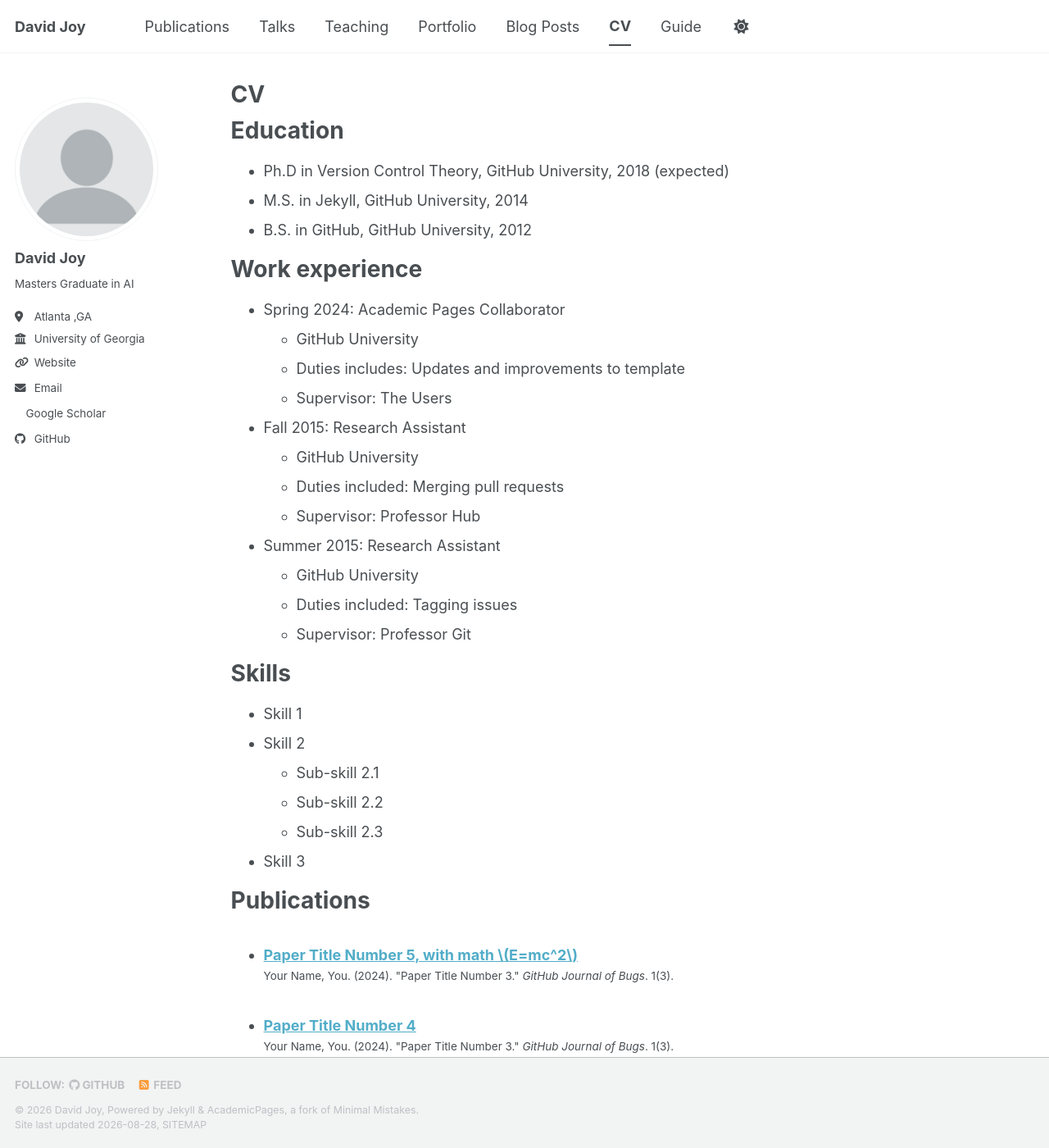
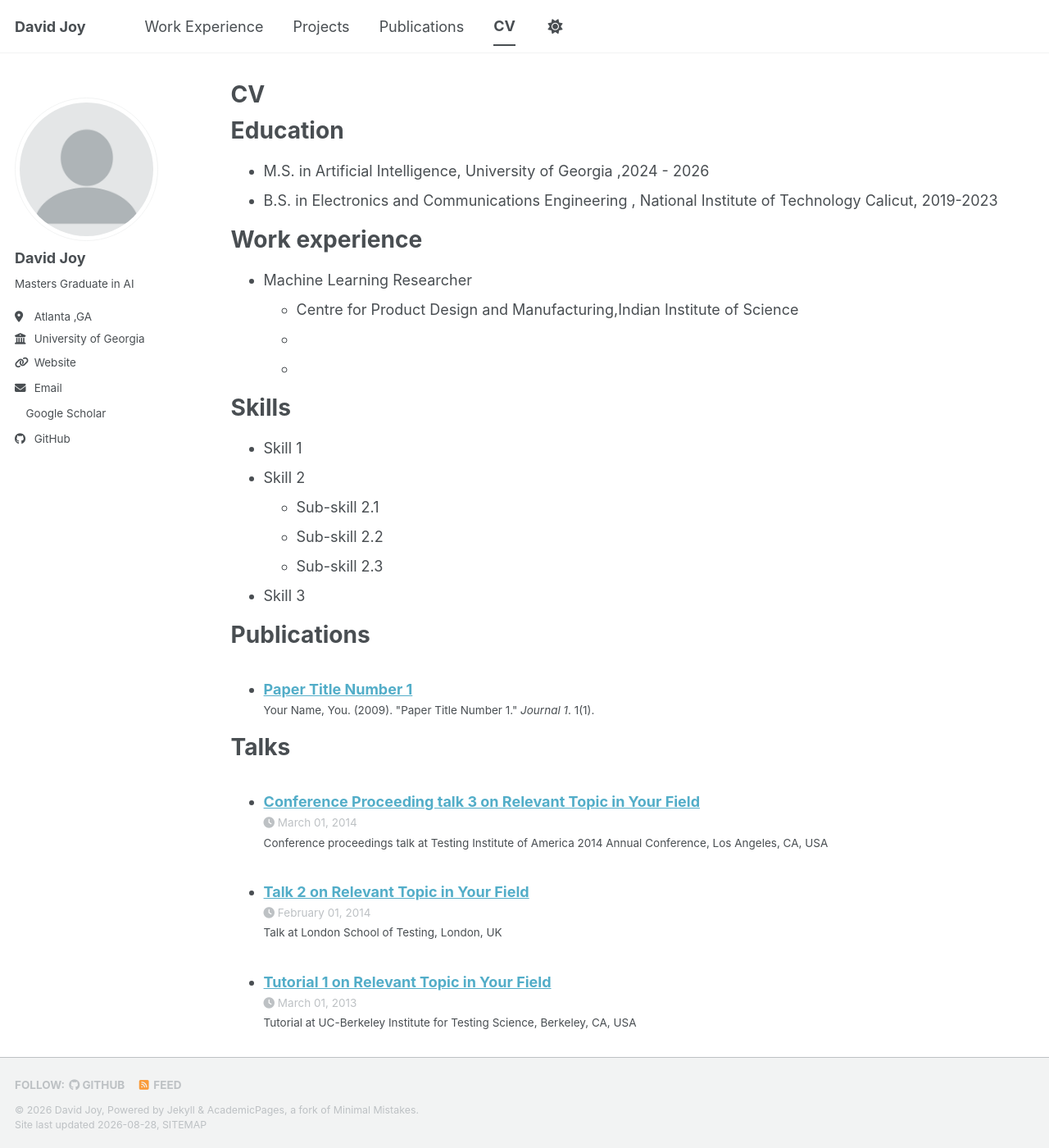
Before and after one commit to davidjoyme/davidjoyme.github.io, a Jekyll site: the page built from _pages/cv.md, in a window 1280 px wide and 1400 px high. Shown: the whole window at 82% size. Built offline with Jekyll 4.4.1, drawn with Linux system fonts in a browser that asks for light colours; a style sheet for code colours, icons or effects is not loaded; some of the changed text lies outside the part shown.

Commit message:
Update portfolio

```diff
--- a/_data/navigation.yml
+++ b/_data/navigation.yml
@@ -8,26 +8,14 @@
 #      Markdown formatted page while the second is generated using JSON.
 
 main:
+  - title: "Work Experience"
+    url: /experience/
+
+  - title: "Projects"
+    url: /projects/
+
   - title: "Publications"
     url: /publications/
 
-  - title: "Talks"
-    url: /talks/
-
-  - title: "Teaching"
-    url: /teaching/
-
-  - title: "Portfolio"
-    url: /portfolio/
-
-  - title: "Blog Posts"
-    url: /year-archive/
-
   - title: "CV"
     url: /cv/
-
-  # - title: "CV"
-  #   url: /cv-json/
-
-  - title: "Guide"
-    url: /markdown/
--- a/_pages/cv.md
+++ b/_pages/cv.md
@@ -11,26 +11,15 @@ redirect_from:
 
 Education
 ======
-* Ph.D in Version Control Theory, GitHub University, 2018 (expected)
-* M.S. in Jekyll, GitHub University, 2014
-* B.S. in GitHub, GitHub University, 2012
+* M.S. in Artificial Intelligence, University of Georgia ,2024 - 2026
+* B.S. in Electronics and Communications Engineering , National Institute of Technology Calicut, 2019-2023
 
 Work experience
 ======
-* Spring 2024: Academic Pages Collaborator
-  * GitHub University
-  * Duties includes: Updates and improvements to template
-  * Supervisor: The Users
-
-* Fall 2015: Research Assistant
-  * GitHub University
-  * Duties included: Merging pull requests
-  * Supervisor: Professor Hub
-
-* Summer 2015: Research Assistant
-  * GitHub University
-  * Duties included: Tagging issues
-  * Supervisor: Professor Git
+* Machine Learning Researcher
+  * Centre for Product Design and Manufacturing,Indian Institute of Science
+  *
+  *
 
 Skills
 ======
--- a/_publications/2010-10-01-paper-title-number-2.md
+++ /dev/null
@@ -1,14 +0,0 @@
----
-title: "Paper Title Number 2"
-collection: publications
-category: manuscripts
-permalink: /publication/2010-10-01-paper-title-number-2
-excerpt: 'This paper is about the number 2. The number 3 is left for future work.'
-date: 2010-10-01
-venue: 'Journal 1'
-slidesurl: 'https://davidjoyme.github.io/files/slides2.pdf'
-paperurl: 'https://davidjoyme.github.io/files/paper2.pdf'
-citation: 'Your Name, You. (2010). &quot;Paper Title Number 2.&quot; <i>Journal 1</i>. 1(2).'
----
-
-The contents above will be part of a list of publications, if the user clicks the link for the publication than the contents of section will be rendered as a full page, allowing you to provide more information about the paper for the reader. When publications are displayed as a single page, the contents of the above "citation" field will automatically be included below this section in a smaller font.
--- a/_publications/2015-10-01-paper-title-number-3.md
+++ /dev/null
@@ -1,14 +0,0 @@
----
-title: "Paper Title Number 3"
-collection: publications
-category: manuscripts
-permalink: /publication/2015-10-01-paper-title-number-3
-excerpt: 'This paper is about the number 3. The number 4 is left for future work.'
-date: 2015-10-01
-venue: 'Journal 1'
-slidesurl: 'https://davidjoyme.github.io/files/slides3.pdf'
-paperurl: 'https://davidjoyme.github.io/files/paper3.pdf'
-citation: 'Your Name, You. (2015). &quot;Paper Title Number 3.&quot; <i>Journal 1</i>. 1(3).'
----
-
-The contents above will be part of a list of publications, if the user clicks the link for the publication than the contents of section will be rendered as a full page, allowing you to provide more information about the paper for the reader. When publications are displayed as a single page, the contents of the above "citation" field will automatically be included below this section in a smaller font.
--- a/_publications/2025-06-08-paper-title-number-5.md
+++ /dev/null
@@ -1,13 +0,0 @@
----
-title: "Paper Title Number 5, with math $$E=mc^2$$"
-collection: publications
-category: conferences
-permalink: /publication/2024-02-17-paper-title-number-4
-excerpt: 'This paper is about a famous math equation, $$E=mc^2$$'
-date: 2024-02-17
-venue: 'GitHub Journal of Bugs'
-paperurl: 'https://davidjoyme.github.io/files/paper3.pdf'
-citation: 'Your Name, You. (2024). &quot;Paper Title Number 3.&quot; <i>GitHub Journal of Bugs</i>. 1(3).'
----
-
-Using [MathJax](https://www.mathjax.org/) in the description is supported - $$E=mc^2$$ - however, the use must be mindful that the default delimiters are `$$...$$` and `\\[...\\]` which differs from the `$...$` that is typically expected.
```
Also changed, not shown: _pages/experience.md (added, +33 -0 lines), _pages/projects.md (added, +55 -0 lines), _posts/2013-08-14-blog-post-2.md (deleted, +0 -20 lines), _posts/2014-08-14-blog-post-3.md (deleted, +0 -20 lines), _posts/2015-08-14-blog-post-4.md (deleted, +0 -20 lines), _posts/2199-01-01-future-post.md (deleted, +0 -11 lines), _publications/2024-02-17-paper-title-number-4.md (deleted, +0 -13 lines).
